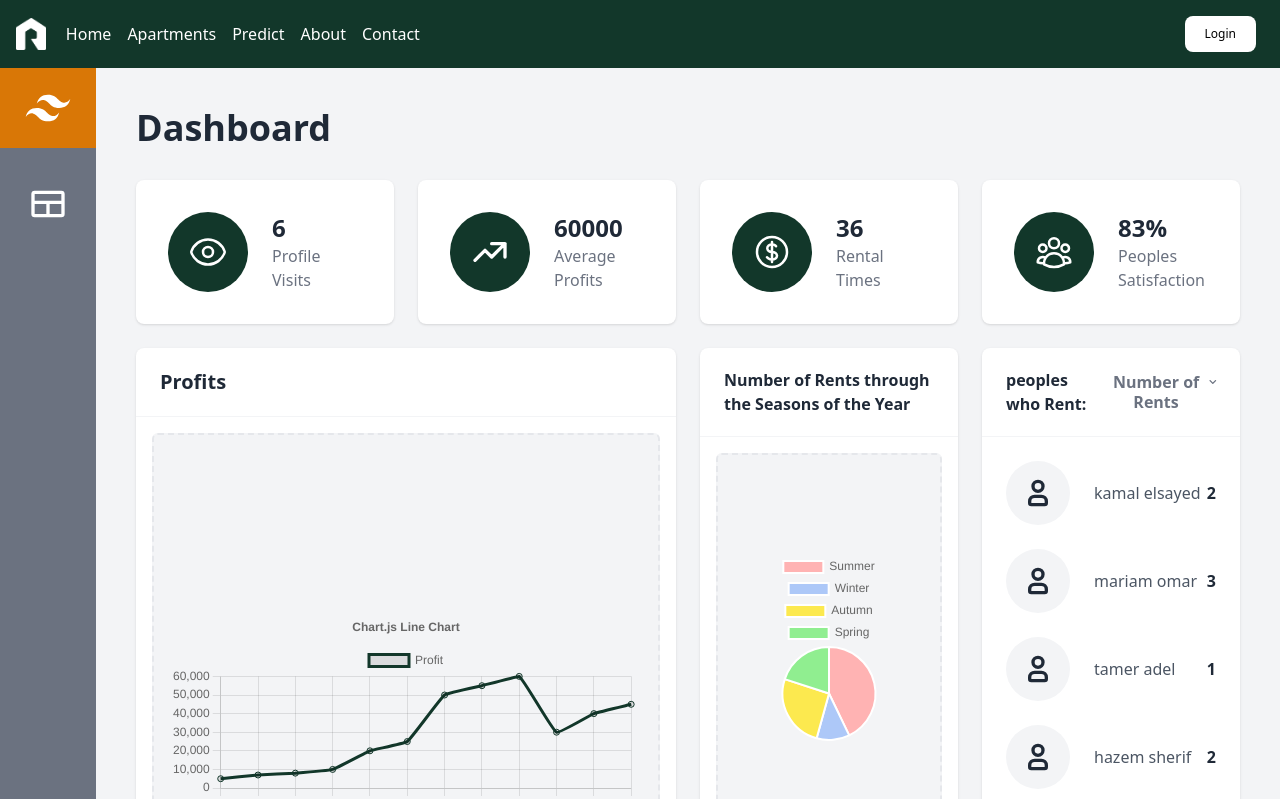
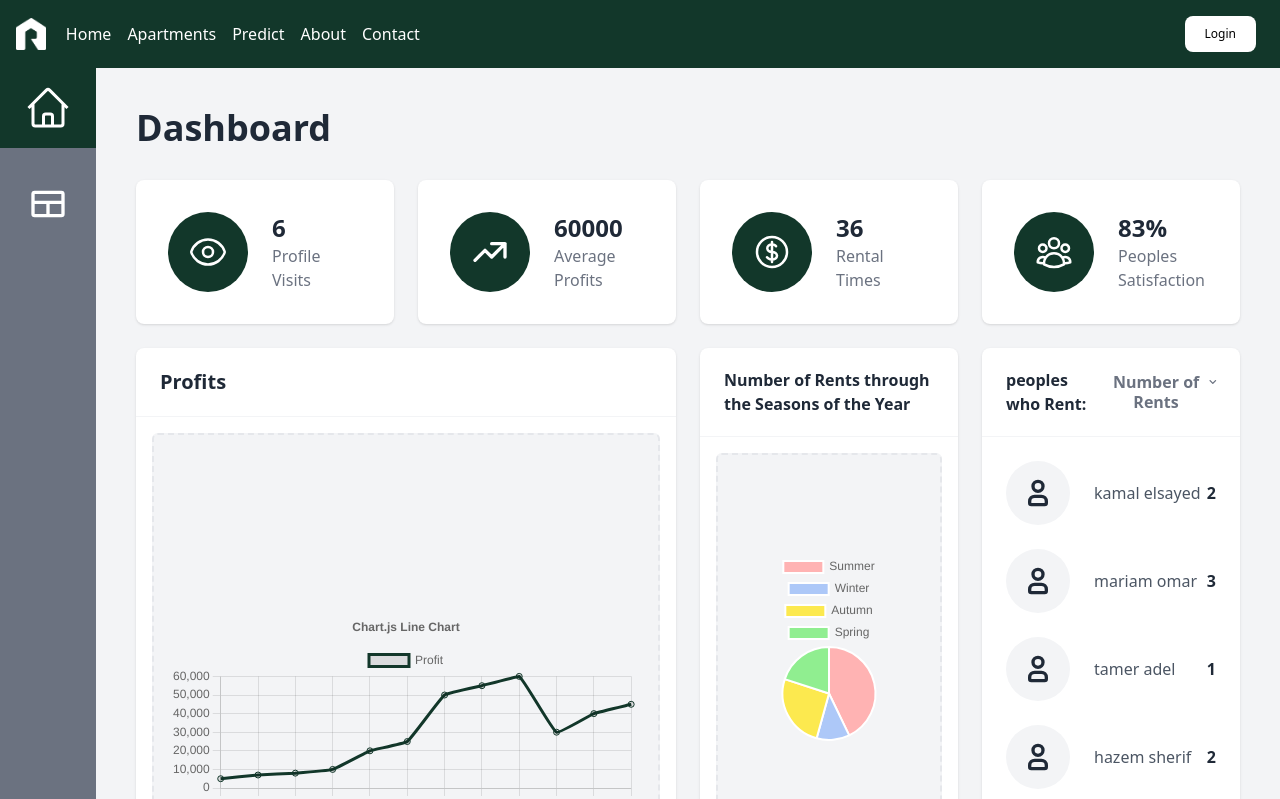
Before and after one commit to srahabib/RentalApp, a Next.js app: page /DashOwner in a window 1280 px wide. Shown: the top 799 px of the page. Built offline with nearby package versions, Linux system fonts and the light colour scheme.

Commit message:
Update Logo.js

```diff
--- a/src/components/DashOwnerLayout/Sidebar/Logo.js
+++ b/src/components/DashOwnerLayout/Sidebar/Logo.js
@@ -5,11 +5,11 @@ import React from 'react';
 const Logo = () => {
     return (
       <Link href="/DashOwner" >
-        <span className="inline-flex items-center justify-center h-20 w-full bg-amber-600 hover:bg-amber-500 focus:bg-amber-500 cursor-pointer">
-          <svg fill="none" viewBox="0 0 64 64" className="h-12 w-14">
+        <span className="inline-flex items-center justify-center h-20 w-full bg-green1 hover:bg-green2 focus:bg-green2 cursor-pointer">
+        <svg xmlns="http://www.w3.org/2000/svg" fill="none" viewBox="0 0 24 24" stroke-width="1.5" stroke="white" className="h-12 w-14">
             <title>logo</title>
-            <path d="M32 14.2c-8 0-12.9 4-14.9 11.9 3-4 6.4-5.6 10.4-4.5 2.3.6 4 2.3 5.7 4 2.9 3 6.3 6.4 13.7 6.4 7.9 0 12.9-4 14.8-11.9-3 4-6.4 5.5-10.3 4.4-2.3-.5-4-2.2-5.7-4-3-3-6.3-6.3-13.7-6.3zM17.1 32C9.2 32 4.2 36 2.3 43.9c3-4 6.4-5.5 10.3-4.4 2.3.5 4 2.2 5.7 4 3 3 6.3 6.3 13.7 6.3 8 0 12.9-4 14.9-11.9-3 4-6.4 5.6-10.4 4.5-2.3-.6-4-2.3-5.7-4-2.9-3-6.3-6.4-13.7-6.4z" fill="#fff" />
-          </svg>
+            <path d="m2.25 12 8.954-8.955c.44-.439 1.152-.439 1.591 0L21.75 12M4.5 9.75v10.125c0 .621.504 1.125 1.125 1.125H9.75v-4.875c0-.621.504-1.125 1.125-1.125h2.25c.621 0 1.125.504 1.125 1.125V21h4.125c.621 0 1.125-.504 1.125-1.125V9.75M8.25 21h8.25" />
+        </svg>
         </span>
       </Link>
     );
```
